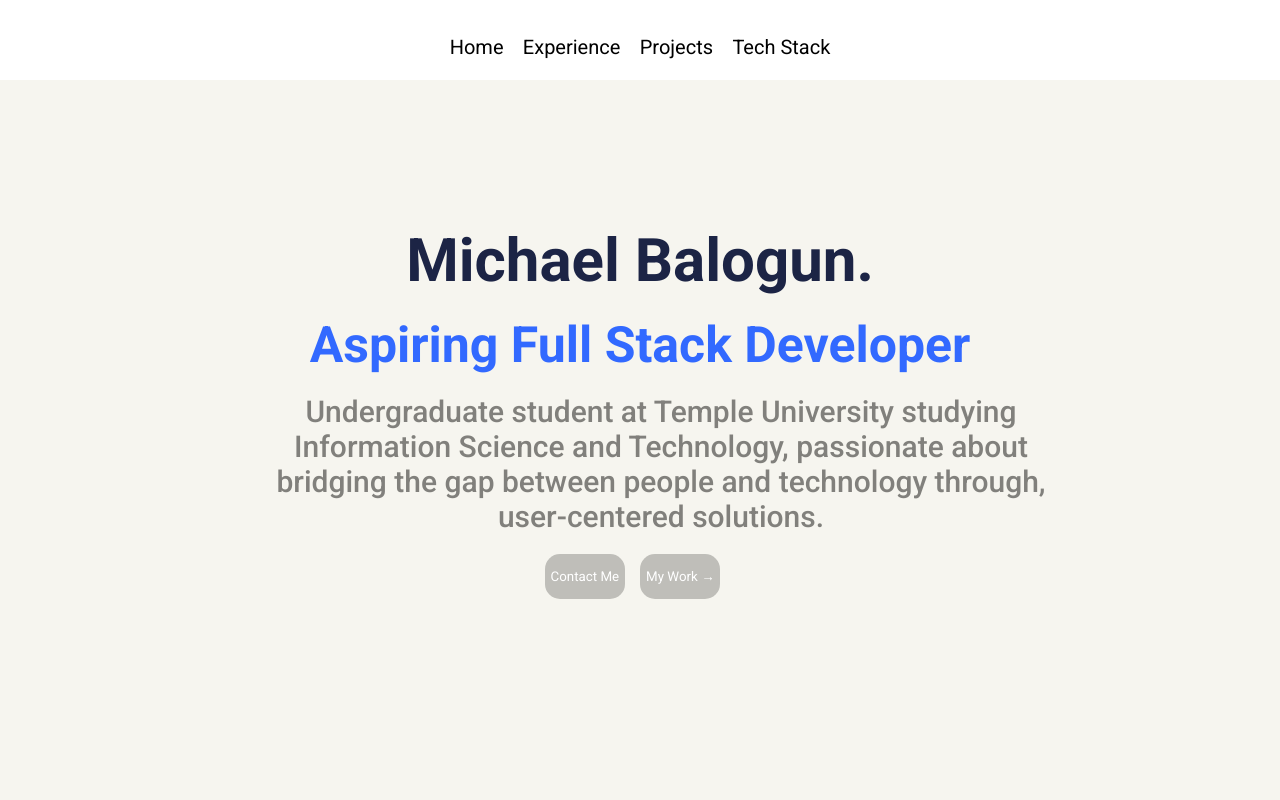
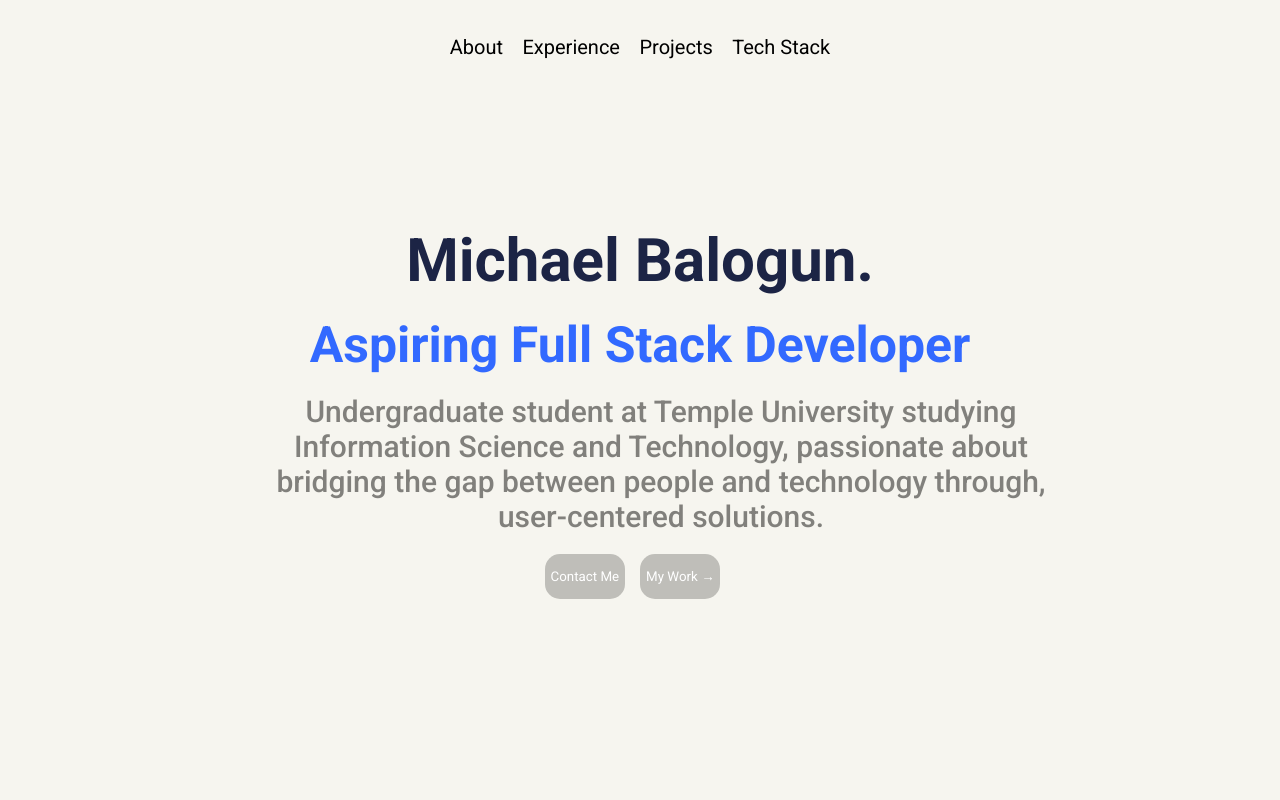
Before and after one commit to mikexbal/Portfolio-Site, a React (Vite) app: page / in a window 1280 px wide. Shown: the top 800 px of the page. Built offline with nearby package versions, Linux system fonts and the light colour scheme.

Commit message:
added links to sections

```diff
--- a/src/components/NavbarComponent/navbar.jsx
+++ b/src/components/NavbarComponent/navbar.jsx
@@ -4,14 +4,16 @@ import styles from "./navbar.module.css";
 const Navbar = () => {
     return (
         <>
-            <div id={styles.navbarContainer}>
-                <ul id={styles.navbarList}>
-                    <li> <a href="" id={styles.navbarLinks}>Home</a> </li>
-                    <li> <a href="" id={styles.navbarLinks}>Experience</a> </li>
-                    <li> <a href="" id={styles.navbarLinks}>Projects</a> </li>
-                    <li> <a href="" id={styles.navbarLinks}>Tech Stack</a> </li>
-                </ul>
-            </div>
+            <section id={styles.navbarSection}>
+                <div id={styles.navbarContainer}>
+                    <ul id={styles.navbarList}>
+                        <li> <a href="#about" id={styles.navbarLinks}>About</a> </li>
+                        <li> <a href="#experience" id={styles.navbarLinks}>Experience</a> </li>
+                        <li> <a href="#projects" id={styles.navbarLinks}>Projects</a> </li>
+                        <li> <a href="#tech" id={styles.navbarLinks}>Tech Stack</a> </li>
+                    </ul>
+                </div>
+            </section>
         </>
     )
 
```
